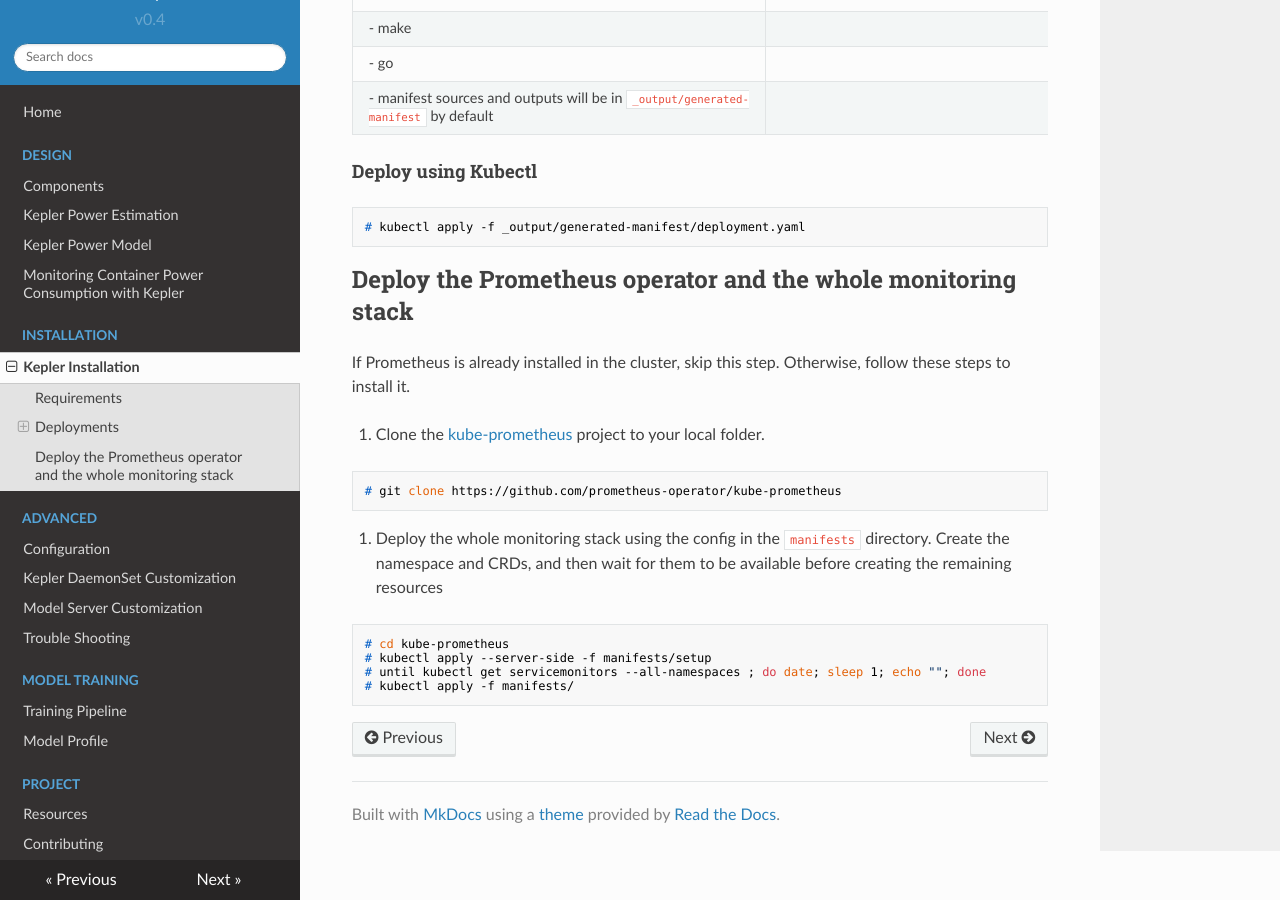
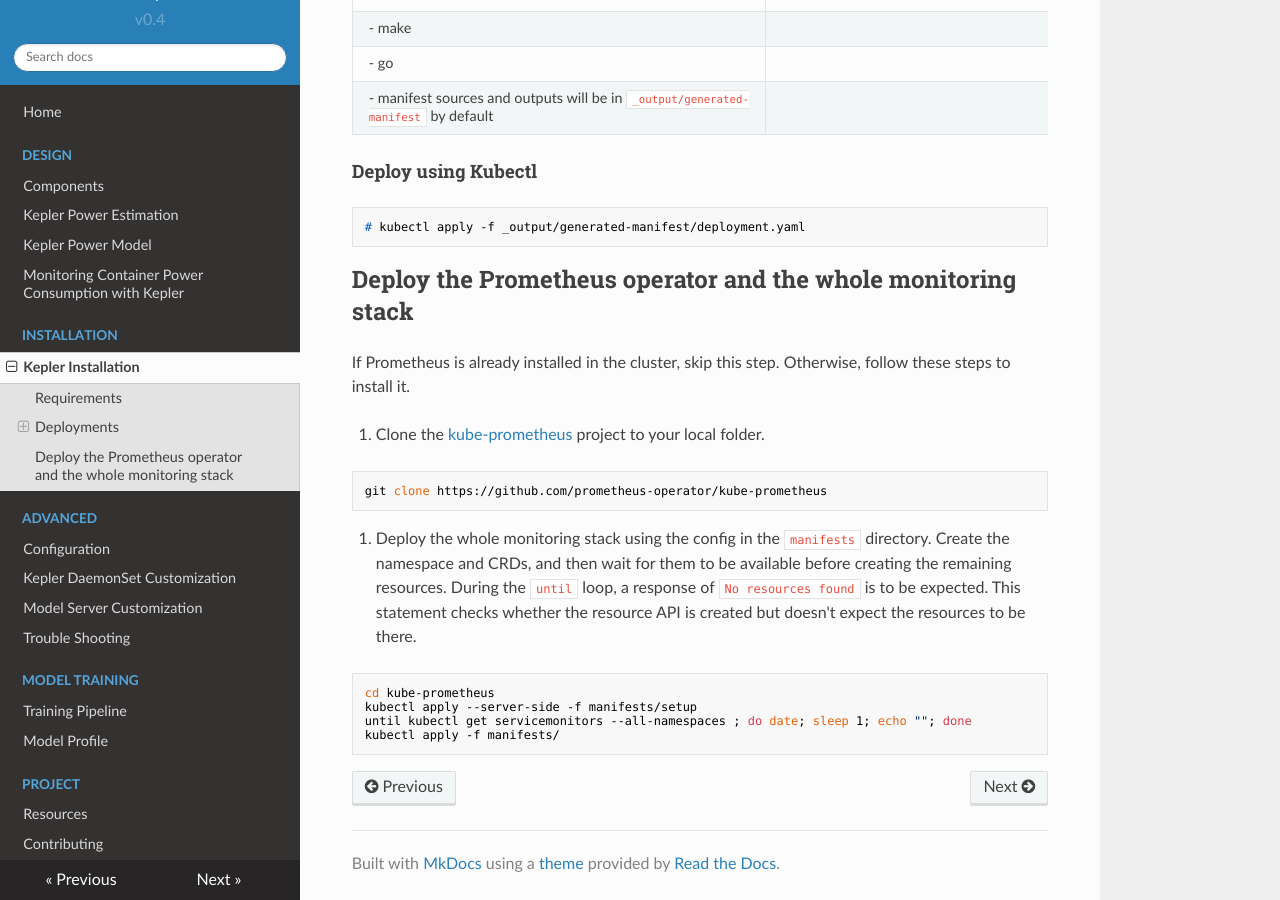
Before and after one commit to sustainable-computing-io/kepler-doc, an MkDocs documentation site: the page built from docs/installation/kepler.md, in a window 1280 px wide and 900 px high, scrolled down 2414 px. Built offline with MkDocs 1.6.1, drawn with Linux system fonts in a browser that asks for light colours; nearby versions of some CDN libraries.

Commit message:
docs: add servicemonitors text. Fixes https://github.com/sustainable-computing-io/kepler/issues/701
Signed-off-by: Adam Gardner <26523841+agardnerIT@users.noreply.github.com>

````diff
--- a/docs/installation/kepler.md
+++ b/docs/installation/kepler.md
@@ -108,14 +108,17 @@ If Prometheus is already installed in the cluster, skip this step. Otherwise, fo
 
 1. Clone the [kube-prometheus](https://github.com/prometheus-operator/kube-prometheus) project to your local folder.
 ```
-# git clone https://github.com/prometheus-operator/kube-prometheus
+git clone https://github.com/prometheus-operator/kube-prometheus
 ```
 
 1. Deploy the whole monitoring stack using the config in the `manifests` directory.
-Create the namespace and CRDs, and then wait for them to be available before creating the remaining resources
+Create the namespace and CRDs, and then wait for them to be available before creating the remaining resources.
+During the `until` loop, a response of `No resources found` is to be expected.
+This statement checks whether the resource API is created but doesn't expect the resources to be there.
+
 ```
-# cd kube-prometheus
-# kubectl apply --server-side -f manifests/setup
-# until kubectl get servicemonitors --all-namespaces ; do date; sleep 1; echo ""; done
-# kubectl apply -f manifests/
+cd kube-prometheus
+kubectl apply --server-side -f manifests/setup
+until kubectl get servicemonitors --all-namespaces ; do date; sleep 1; echo ""; done
+kubectl apply -f manifests/
 ```
````
